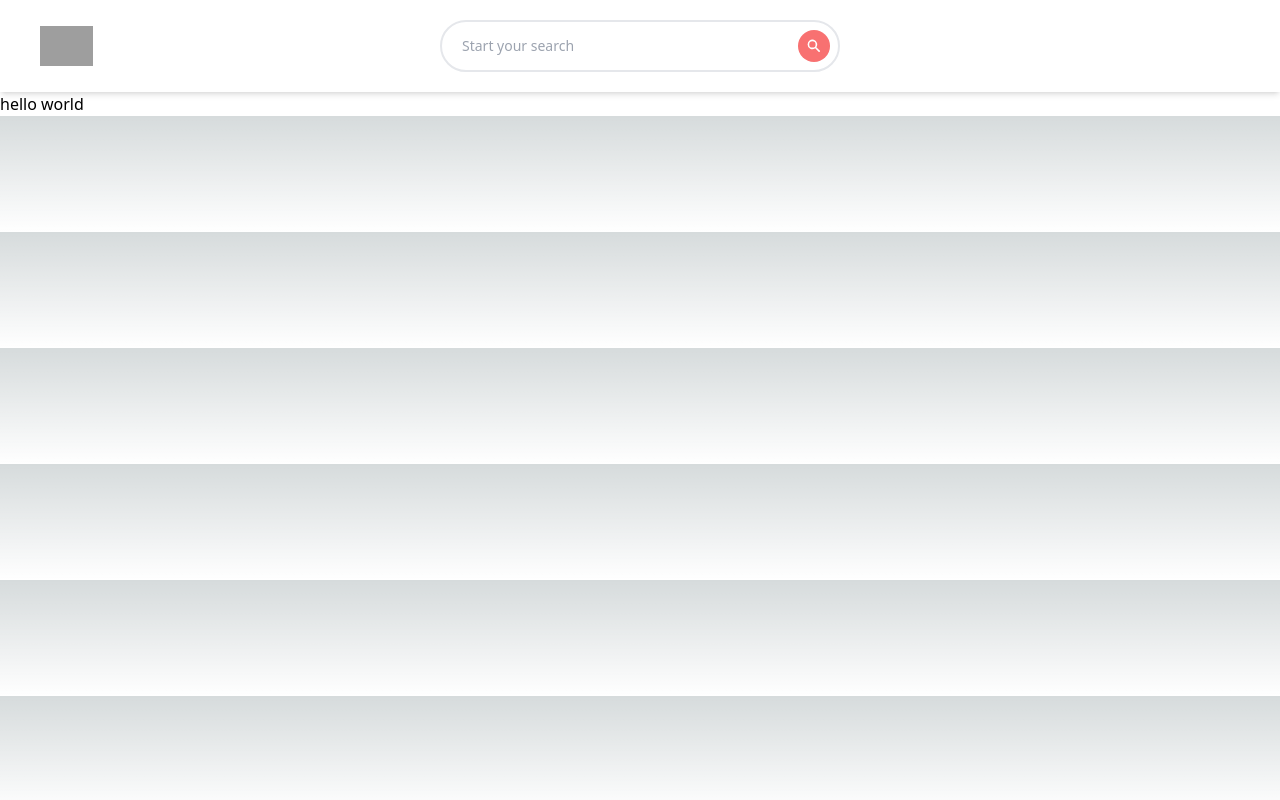
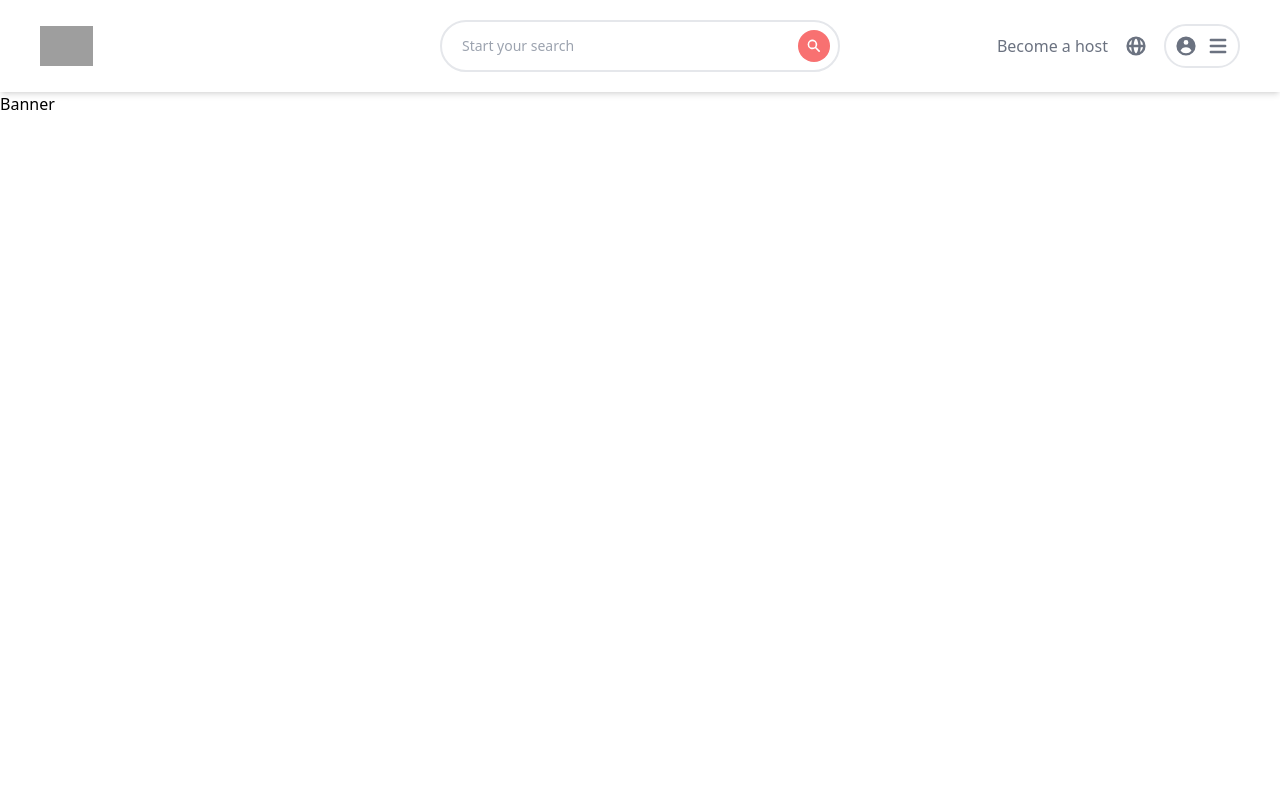
Before and after one commit to AliHerzalla/airbnb-project, a Next.js app: page / in a window 1280 px wide. Built offline with nearby package versions, Linux system fonts and the light colour scheme; grey boxes are pictures that could not be loaded.

Commit message:
header is done

```diff
--- a/app/page.jsx
+++ b/app/page.jsx
@@ -1,12 +1,13 @@
 import Header from "../components/Header";
 import Image from "next/image";
 import styles from "./page.module.css";
+import Banner from "@/components/Banner";
 
 export default function Home() {
   return (
-    <div className="h-full bg-white">
-      <Header/>
-      hello world
-      </div>
+    <div className="h-[100vh] bg-white text-black">
+      <Header />
+      <Banner />
+    </div>
   );
 }
--- /dev/null
+++ b/components/Banner.jsx
@@ -0,0 +1,9 @@
+import React from 'react'
+
+const Banner = () => {
+  return (
+    <div>Banner</div>
+  )
+}
+
+export default Banner
--- a/components/Header.jsx
+++ b/components/Header.jsx
@@ -44,7 +44,14 @@ const Header = () => {
       </div>
 
       {/* Right - nav */}
-      <div></div>
+      <div className="flex items-center justify-end text-gray-500 space-x-4">
+        <p className="hidden md:block cursor-pointer">Become a host</p>
+        <GlobeAltIcon className="h-6 cursor-pointer" />
+        <div className="flex items-center space-x-2 p-2 border-2 rounded-full">
+          <UserCircleIcon className="h-6 cursor-pointer" />
+          <MenuIcon className="h-6 cursor-pointer" />
+        </div>
+      </div>
     </header>
   );
 };
```
